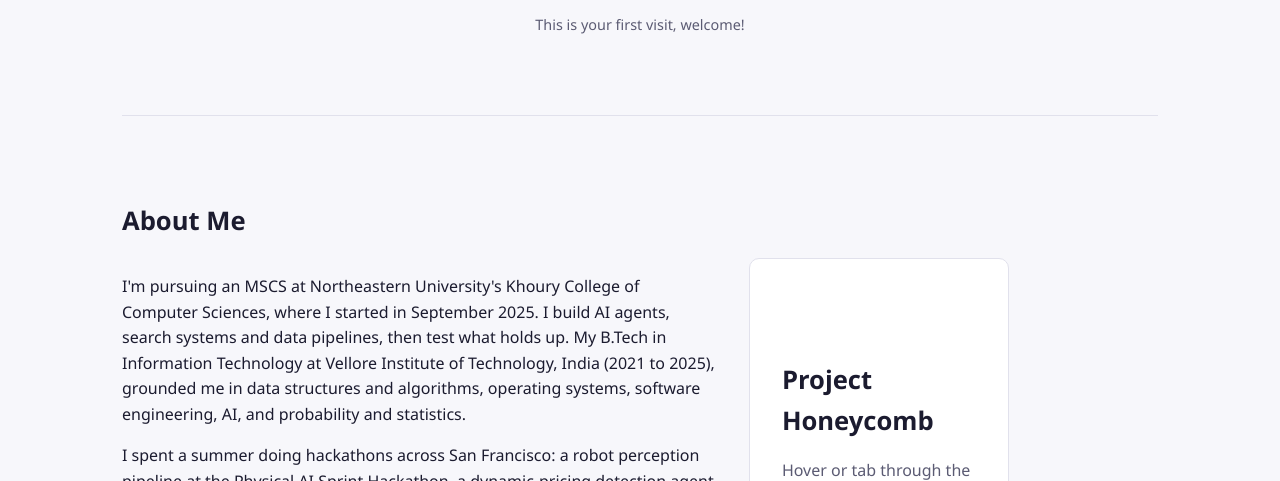
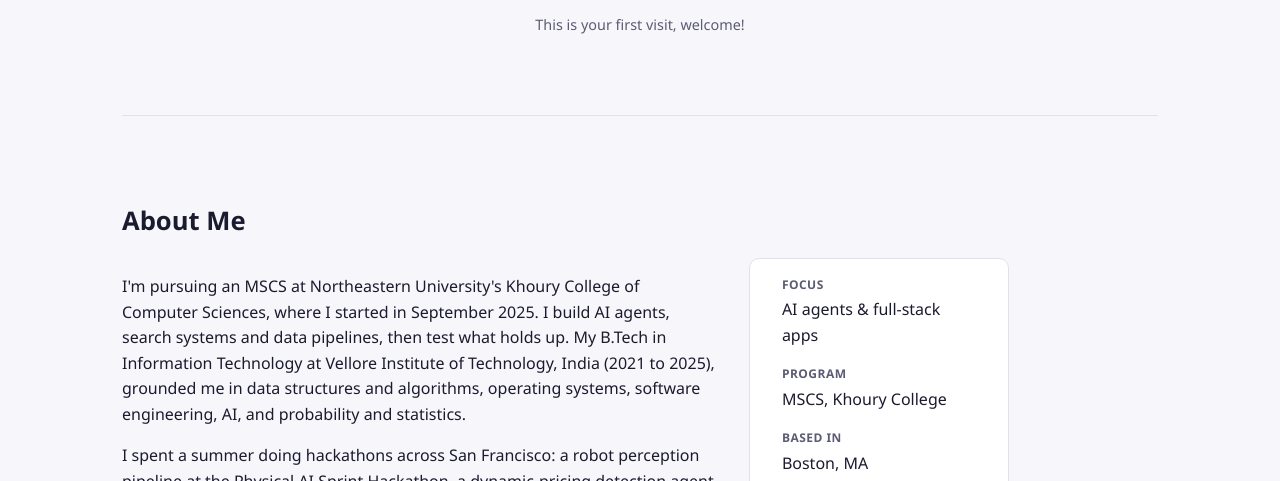
Before and after one commit to BryanSJamesDev/bryan-vanilla-homepage, a website with bundled scripts: page index.html in a window 1280 px wide. Shown: the part 319-800 px from the top of the page. Built offline with nearby package versions, Linux system fonts and the light colour scheme.

Commit message:
Update index.html

```diff
--- a/index.html
+++ b/index.html
@@ -75,6 +75,15 @@
             </p>
           </div>
           <dl class="about-facts">
+            <dt>Focus</dt>
+            <dd>AI agents &amp; full-stack apps</dd>
+            <dt>Program</dt>
+            <dd>MSCS, Khoury College</dd>
+            <dt>Based in</dt>
+            <dd>Boston, MA</dd>
+          </dl>
+        </div>
+      </section>
 
       <section class="projects-grid-section" aria-labelledby="grid-heading">
         <h2 id="grid-heading">Project Honeycomb</h2>
```
